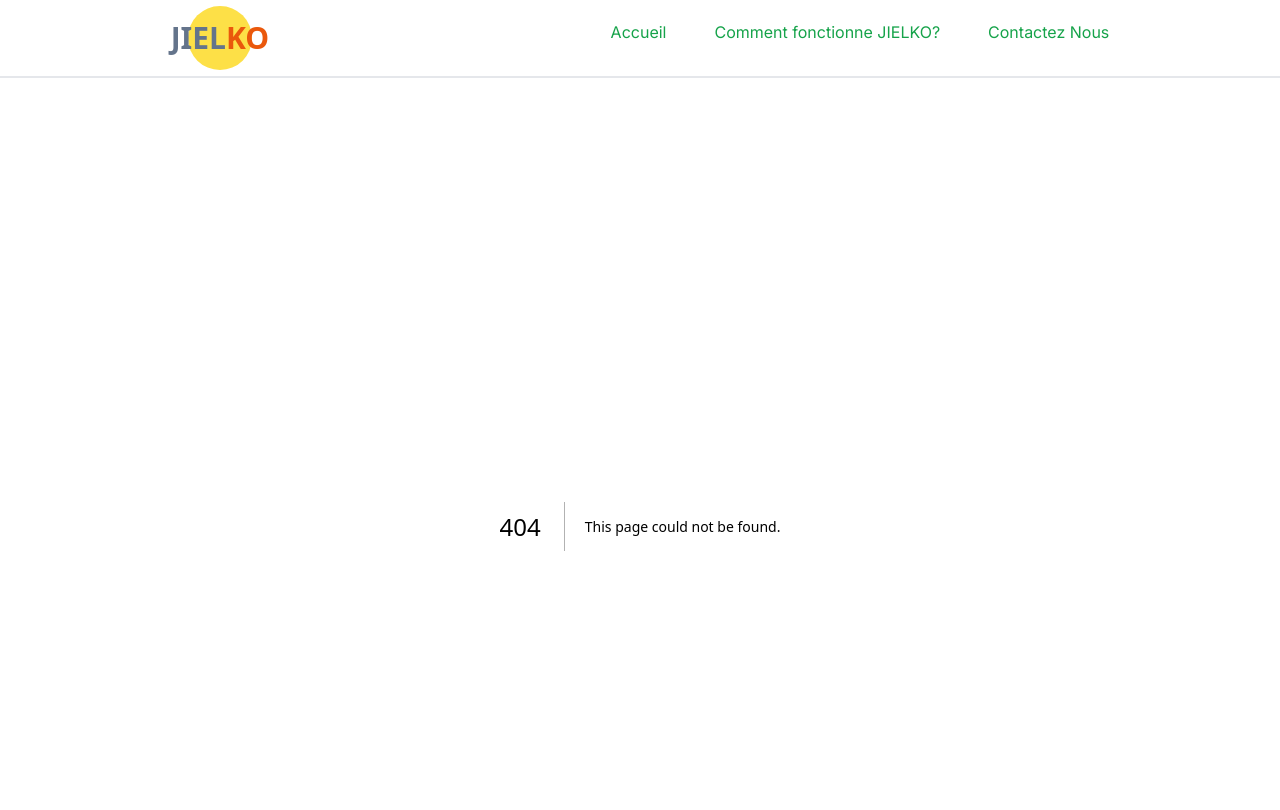
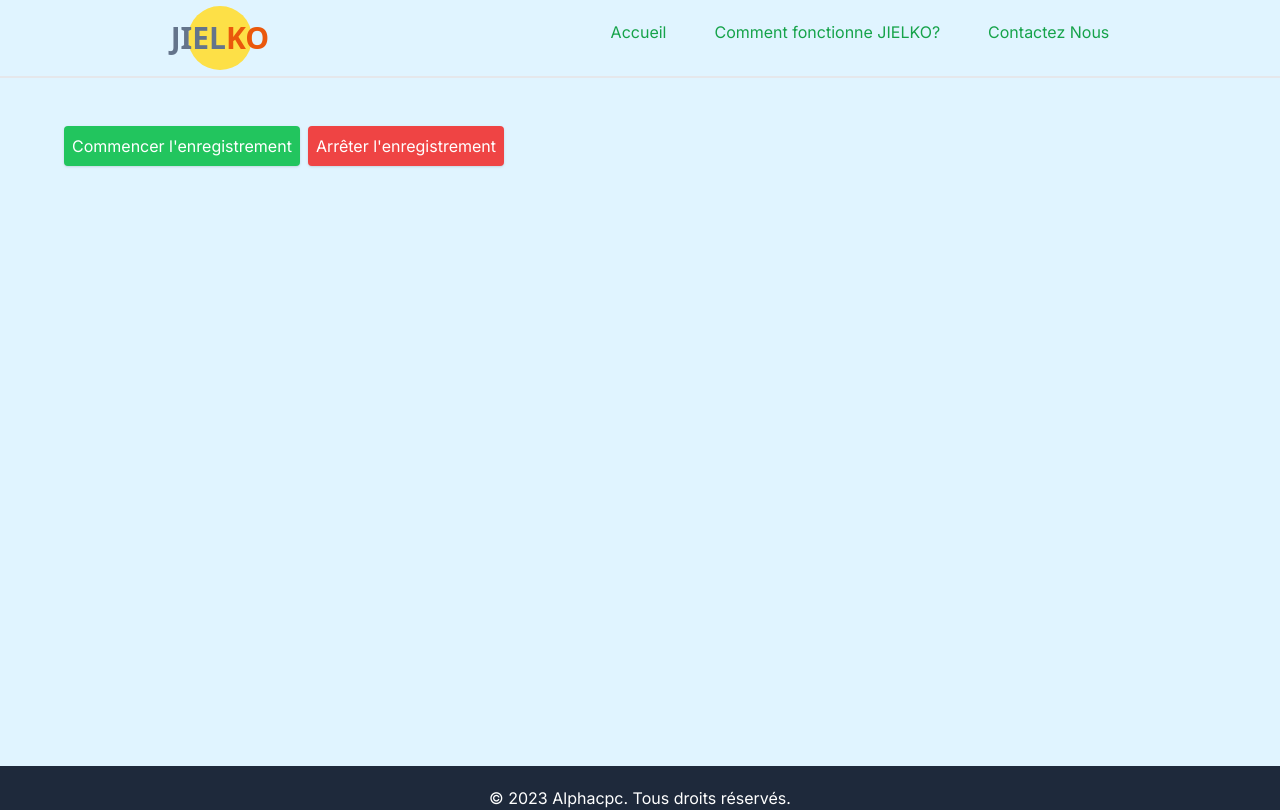
Before and after one commit to alphacpc/downloader, a Next.js app in the folder ui/: page /record in a window 1280 px wide. Before the commit this address had no page. Shown: the top 810 px of the page. Built offline with nearby package versions, Linux system fonts and the light colour scheme.

Commit message:
Test record voice

```diff
--- /dev/null
+++ b/ui/src/app/record/page.tsx
@@ -0,0 +1,15 @@
+export default function Page() {
+
+    let classnames = "p-2 mr-2 rounded shadow"
+
+    return <main className="h-[80vh] mx-[10%] md:mx-[5%]">
+        <div>
+            <button className={`${classnames} bg-green-500 text-white`} disabled={false}>
+                Commencer l'enregistrement
+            </button>
+            <button className={`${classnames} bg-red-500 text-white`} disabled={false}>
+                Arrêter l'enregistrement
+            </button>
+        </div>
+    </main>
+  }
```
